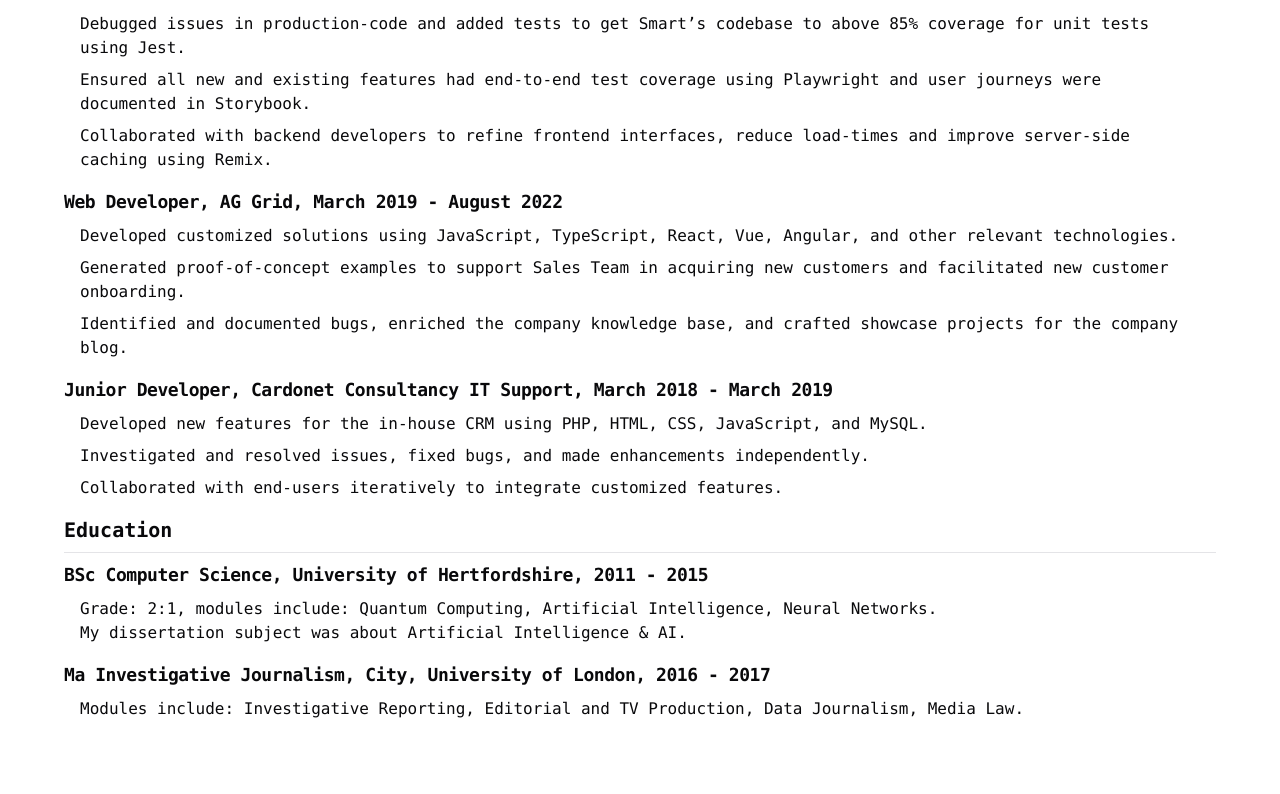
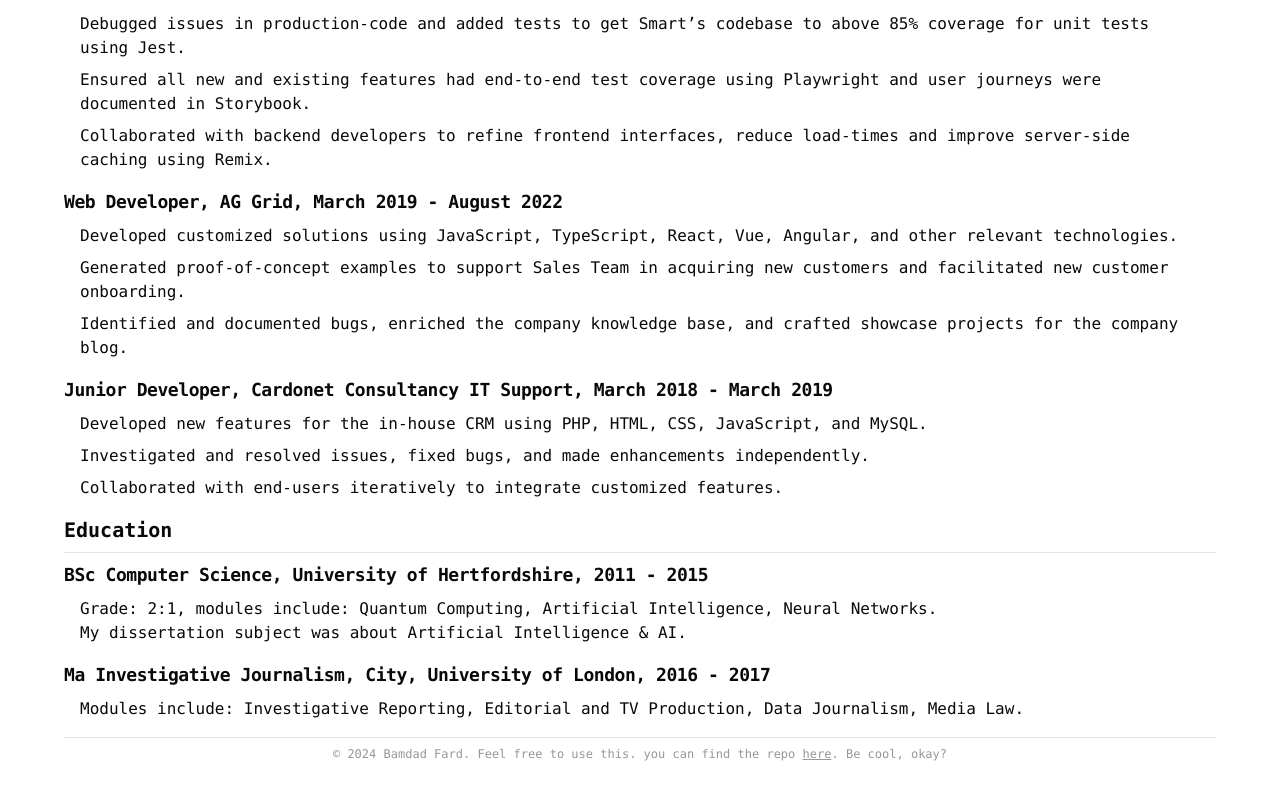
Before and after one commit to icedjello/github-resume, a React (Vite) app: page / in a window 1280 px wide. Shown: the part 727-1521 px from the top of the page. Before the commit the page ends 1480 px from the top, so only its background shows below. Built offline with nearby package versions, Linux system fonts and the light colour scheme.

Commit message:
add footer-text

```diff
--- a/index.html
+++ b/index.html
@@ -50,5 +50,10 @@
   <body>
     <div id="root"></div>
     <script type="module" src="/src/main.tsx"></script>
+    <noscript>
+      ¯\_(ツ)_/¯ <br />
+      If you're seeing this, it means something has gone wrong or you've got
+      JavaScript disabled...</noscript
+    >
   </body>
 </html>
--- a/src/App.tsx
+++ b/src/App.tsx
@@ -19,6 +19,12 @@
       <SkillsAndTech {...skillsAndTech} />
       <Employment {...employmentHistory} />
       <Education {...education} />
+      <hr />
+      <p className="text-center text-xs text-secondary">
+        © 2024 Bamdad Fard. Feel free to use this. you can find the repo{" "}
+        <a href="https://github.com/icedjello/github-resume">here</a>. Be cool,
+        okay?
+      </p>
     </ThemeProvider>
   );
 }
--- a/src/index.css
+++ b/src/index.css
@@ -16,7 +16,9 @@
     --primary: 240 5.9% 10%;
     --primary-foreground: 0 0% 98%;
 
-    --secondary: 240 4.8% 95.9%;
+    /* original */
+    /* --secondary: 240 4.8% 95.9%; */
+    --secondary: 240 1% 59.6%;
     --secondary-foreground: 240 5.9% 10%;
 
     --muted: 240 4.8% 95.9%;
@@ -48,7 +50,10 @@
     --primary: 0 0% 98%;
     --primary-foreground: 240 5.9% 10%;
 
-    --secondary: 240 3.7% 15.9%;
+    /* original */
+    /* --secondary: 240 3.7% 15.9%; */
+    /* not needed */
+    /* --secondary: 240 1% 59.6%; */
     --secondary-foreground: 0 0% 98%;
 
     --muted: 240 3.7% 15.9%;
@@ -86,6 +91,9 @@
   li {
     @apply m-0 md:m-1 text-sm md:text-base font-semibold;
   }
+  a {
+    @apply mx-0 underline;
+  }
 }
 
 @layer base {
```
